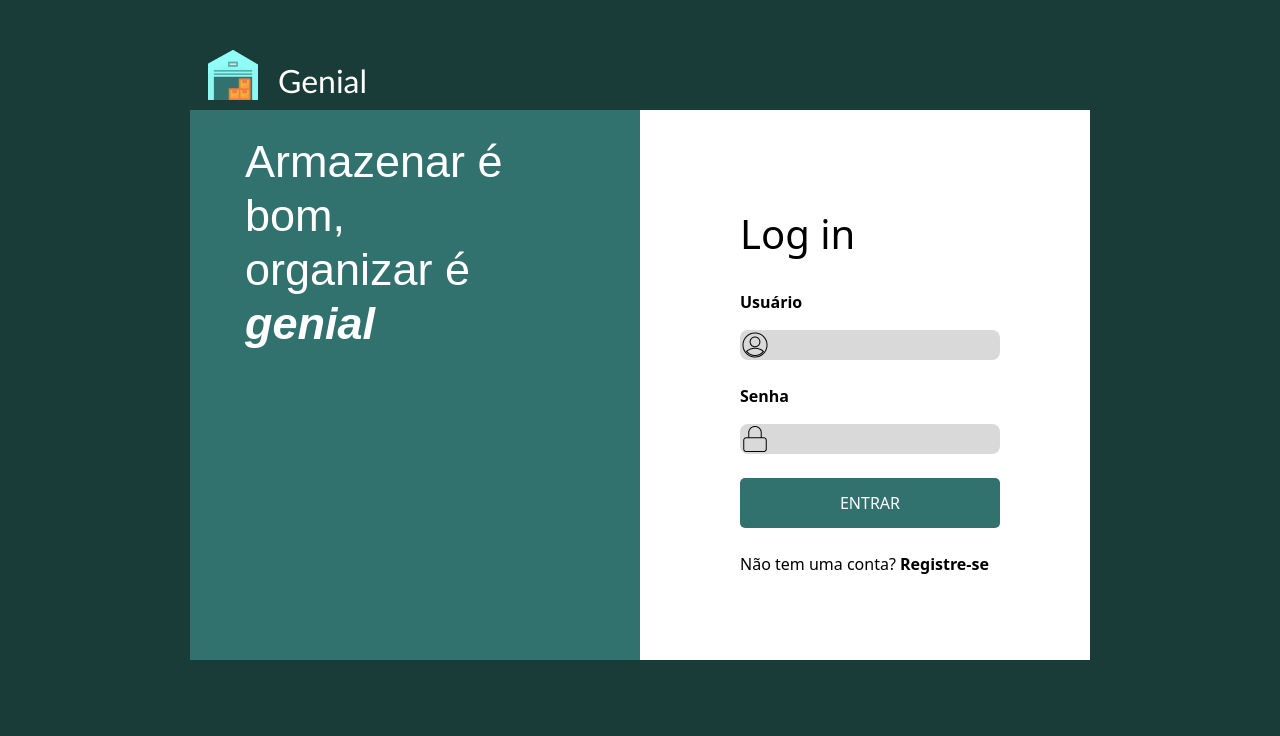
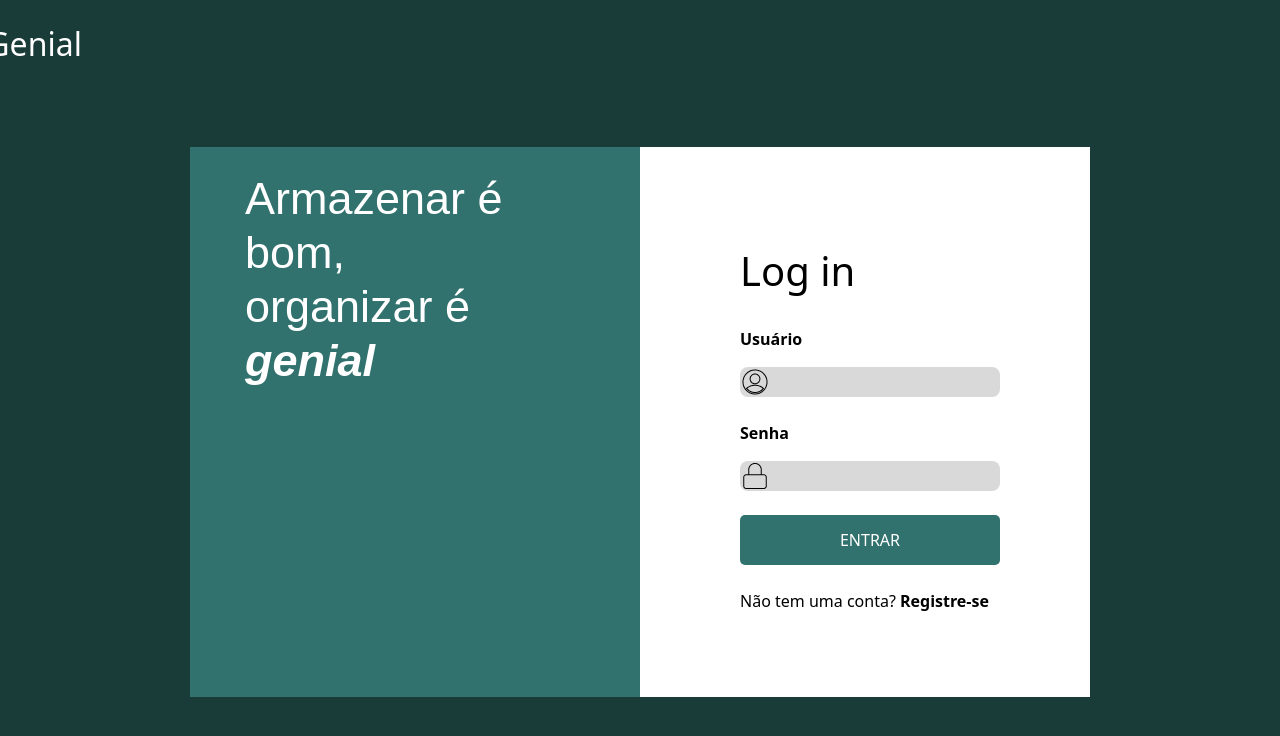
Before and after one commit to RicardoJun10r/GENIAL, a React (Create React App) app: page / in a window 1280 px wide. Shown: the top 736 px of the page. Built offline with nearby package versions, Linux system fonts and the light colour scheme.

Commit message:
correção logo tela login e cadastro

```diff
--- a/src/pages/Cadastrar/cadastrar.css
+++ b/src/pages/Cadastrar/cadastrar.css
@@ -82,13 +82,6 @@ body, html{
     background-color: #32726e81;
 }
 
-.ArmazenLogo{
-    padding-right: 5px;
-    padding-left: 15px;
-    font-family: 'Fira Sans', sans-serif;
-
-}
-
 .main_title{
     padding-left: 55px;
     padding-top: 25px;
@@ -102,3 +95,13 @@ body, html{
     margin-top: 20px;
     margin-right: 40px;
 }
+
+h2{
+    padding-top: 35px;
+    margin-top: 30px;
+}
+
+.ArmaLogoCad{
+    margin-top: -15px;
+    margin-left: -250px;
+}
--- a/src/pages/Cadastrar/index.js
+++ b/src/pages/Cadastrar/index.js
@@ -4,6 +4,7 @@ import './cadastrar.css';
 import armazenLogo from "../../assets/warehouse.png";
 import Container from 'react-bootstrap/esm/Container';
 import { Link } from 'react-router-dom';
+import { Col, Row } from 'react-bootstrap';
 
 
 const Cadastrar = () => {
@@ -51,9 +52,17 @@ const Cadastrar = () => {
     return(
         <Container>
             <div>
-                <div  className='ArmazenLogo'>
-                    <h2><img src={armazenLogo} alt='ArmazenLogo' /> Genial</h2>
-                </div>
+            {/* pulando linhas com br para texto com icone genial poder aparecer na tela */}
+            <br></br>
+            <br></br>
+        <   br></br>
+                <Row>
+                    <Col xs={12} md={8}>
+                        <h2><img src={armazenLogo} alt='ArmazenLogo' className='ArmaLogoCad' /> Genial</h2>
+                    </Col>
+                </Row>
+
+
 
                 <div className='container'>
                     <div className='container_innerCadastro'>
--- a/src/pages/Home/home.js
+++ b/src/pages/Home/home.js
@@ -10,7 +10,6 @@ class Home extends Component {
       return (
         <div className='color'>
             <TitlePhoto />
-            <PrimeiroModal />
             <BgColorExample />
         </div>
       );
--- a/src/pages/Login/index.js
+++ b/src/pages/Login/index.js
@@ -4,6 +4,7 @@ import armazenLogo from "../../assets/warehouse.png";
 import Container from 'react-bootstrap/esm/Container';
 import { Link } from 'react-router-dom';
 import { useNavigate } from 'react-router-dom';
+import { Col, Row } from 'react-bootstrap';
 
 function Login() {
 
@@ -34,13 +35,16 @@ function Login() {
 
     return(
         <Container>
-            <div>
-                <div className='ArmazenLogo'>
-                    <h2>
-                        <img src={armazenLogo} alt='ArmazenLogo' className='img-logo'/>
-                        Genial
-                    </h2>
-                </div>
+        <div>
+         {/* pulando linhas com br para texto com icone genial poder aparecer na tela */}
+        <br></br>
+        <br></br>
+        <br></br>
+                <Row>
+                    <Col xs={12} md={8}>
+                        <h2><img src={armazenLogo} alt='ArmazenLogo' className='ArmaLogo' /> Genial</h2>
+                    </Col>
+                </Row>
                 <div className='container'>
                     <div className='container_inner'>
                         <div className='sloga'>
--- a/src/pages/Login/style.css
+++ b/src/pages/Login/style.css
@@ -1,16 +1,6 @@
 body, html{
     background-color: #1A3C39;
     font-family: 'Fira Sans', sans-serif;
-}
-
-.ArmazenLogo{
-    position: absolute;
-    margin-top: 10px;
-}
-
-.img-logo{
-    margin-bottom: 20px;
-    padding-right: 20px;
 }
 
 .main_title{
@@ -18,6 +8,7 @@ body, html{
     margin-left: auto;
     margin-right: auto
 }
+
 
 .container {
     width: 100vw;
@@ -35,6 +26,8 @@ body, html{
     background-color:white ;
     width: 900px;
     height: 550px;
+
+    margin-top: -80px;
 
     display: flex;
     flex-direction: column;
@@ -105,8 +98,6 @@ body, html{
     background-color: #32726e81;
 }
 
-
-
 .link{
     text-decoration: none;
     color: inherit;
@@ -115,3 +106,8 @@ body, html{
 .link:hover{
     color: #32726E;
 }
+
+.ArmaLogo{
+    margin-top: -15px;
+    margin-left: -250px;
+}
```
